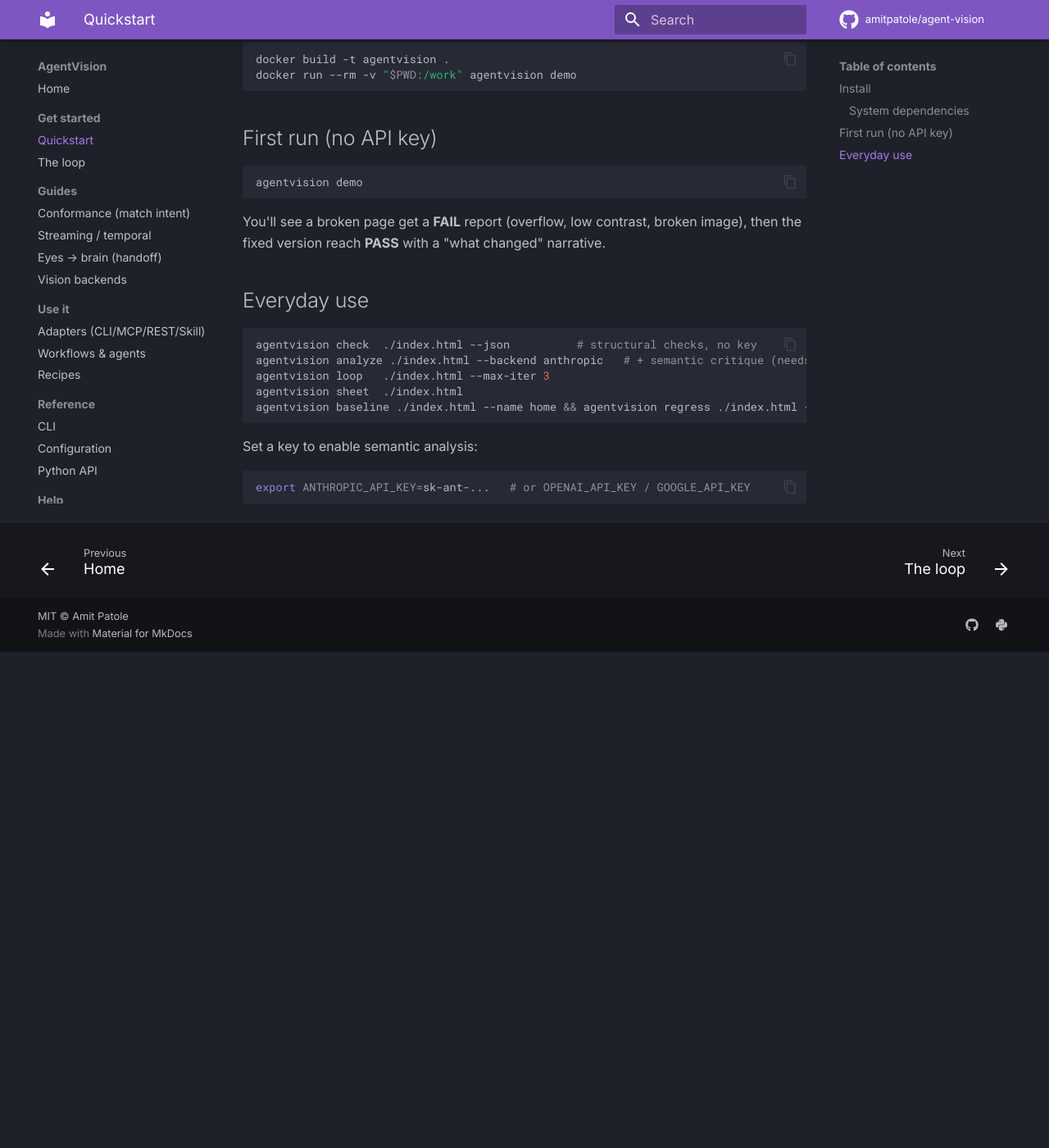
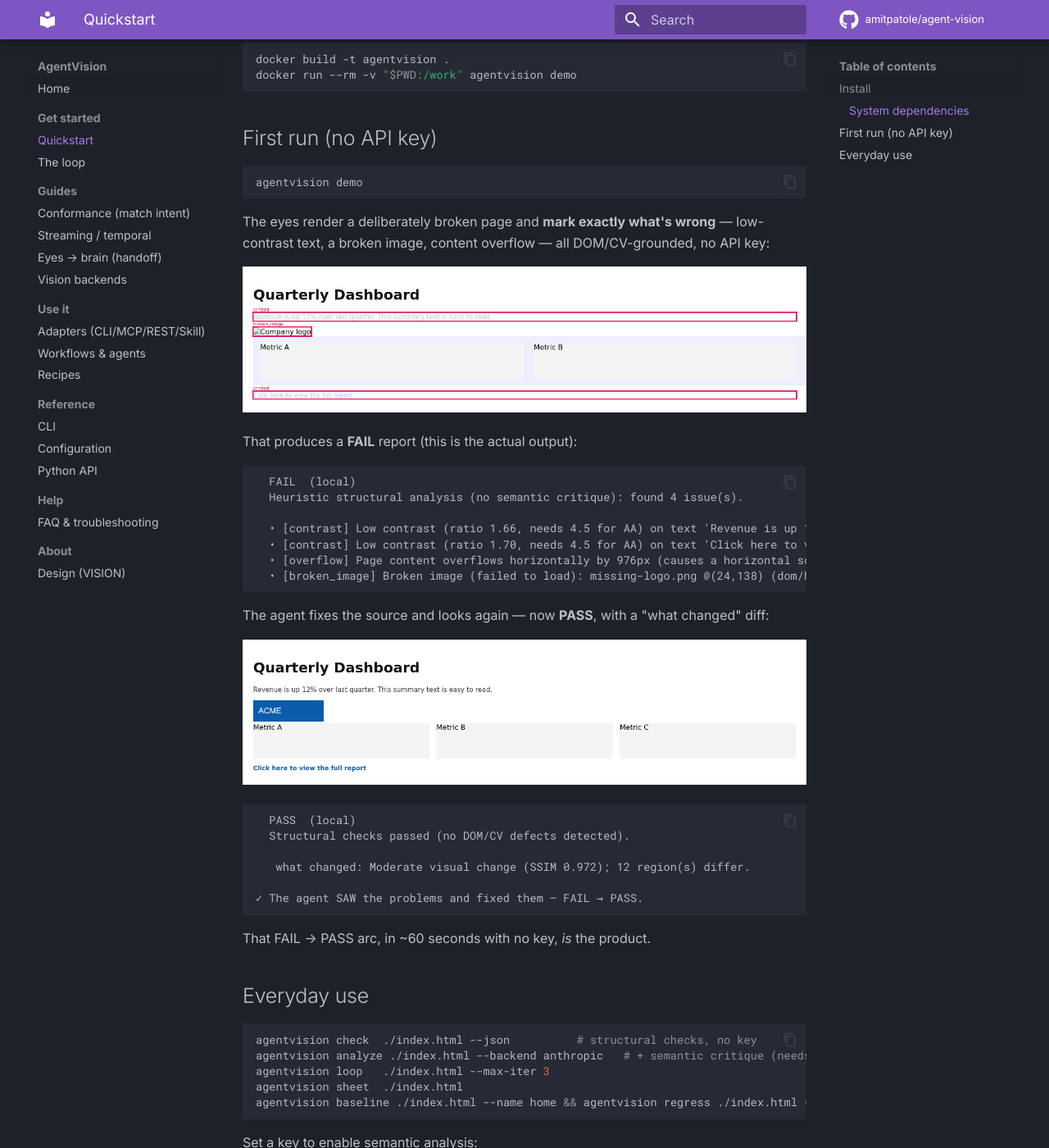
Before and after one commit to amitpatole/agent-vision, an MkDocs documentation site: the page built from docs/quickstart.md, in a window 1280 px wide and 1400 px high, scrolled down 843 px. Shown: the whole window at 82% size. Built offline with MkDocs 1.6.1 and Material for MkDocs 9.7.7, drawn with Linux system fonts in a browser that asks for light colours; comment, search, counter and statistics services are not loaded; before the commit the page ends 1638 px from its top, so only the background shows below that.

Commit message:
docs: show it in action — annotated screenshots + real output in the quickstart
The quickstart now shows the eyes marking the actual defects (low-contrast text, broken
image) on the demo page, the real FAIL report, and the fixed page reaching PASS. Visuals are
rendered+annotated by AgentVision itself from examples/broken_layout.html.

Co-Authored-By: Claude Opus 4.8 <noreply@anthropic.com>

````diff
--- a/docs/quickstart.md
+++ b/docs/quickstart.md
@@ -49,8 +49,37 @@ docker run --rm -v "$PWD:/work" agentvision demo
 agentvision demo
 ```
 
-You'll see a broken page get a **FAIL** report (overflow, low contrast, broken image),
-then the fixed version reach **PASS** with a "what changed" narrative.
+The eyes render a deliberately broken page and **mark exactly what's wrong** — low-contrast
+text, a broken image, content overflow — all DOM/CV-grounded, no API key:
+
+![AgentVision marking the real defects on a broken page](img/broken-annotated.png)
+
+That produces a **FAIL** report (this is the actual output):
+
+```text
+  FAIL  (local)
+  Heuristic structural analysis (no semantic critique): found 4 issue(s).
+
+  • [contrast] Low contrast (ratio 1.66, needs 4.5 for AA) on text 'Revenue is up 12%…' @(24,105) (dom/high)
+  • [contrast] Low contrast (ratio 1.70, needs 4.5 for AA) on text 'Click here to view the full report' @(24,283) (dom/high)
+  • [overflow] Page content overflows horizontally by 976px (causes a horizontal scrollbar). (dom/high)
+  • [broken_image] Broken image (failed to load): missing-logo.png @(24,138) (dom/high)
+```
+
+The agent fixes the source and looks again — now **PASS**, with a "what changed" diff:
+
+![The fixed page passing](img/fixed.png)
+
+```text
+  PASS  (local)
+  Structural checks passed (no DOM/CV defects detected).
+
+   what changed: Moderate visual change (SSIM 0.972); 12 region(s) differ.
+
+✓ The agent SAW the problems and fixed them — FAIL → PASS.
+```
+
+That FAIL → PASS arc, in ~60 seconds with no key, *is* the product.
 
 ## Everyday use
 
````
Also changed, not shown: docs/img/broken-annotated.png (added), docs/img/broken.png (added), docs/img/fixed.png (added).
